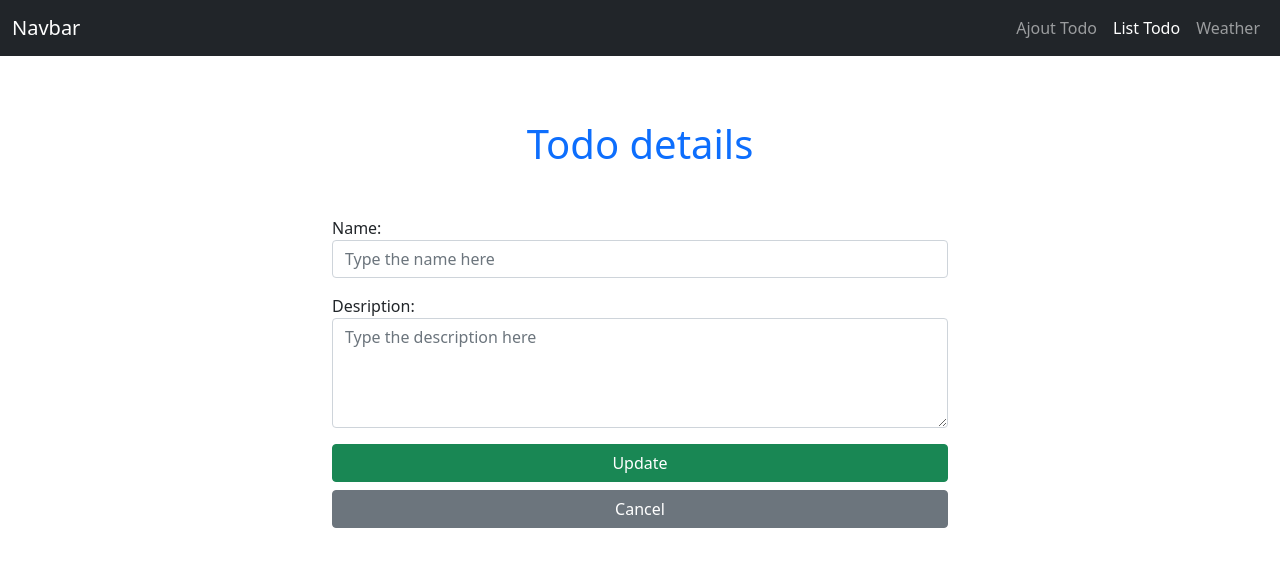
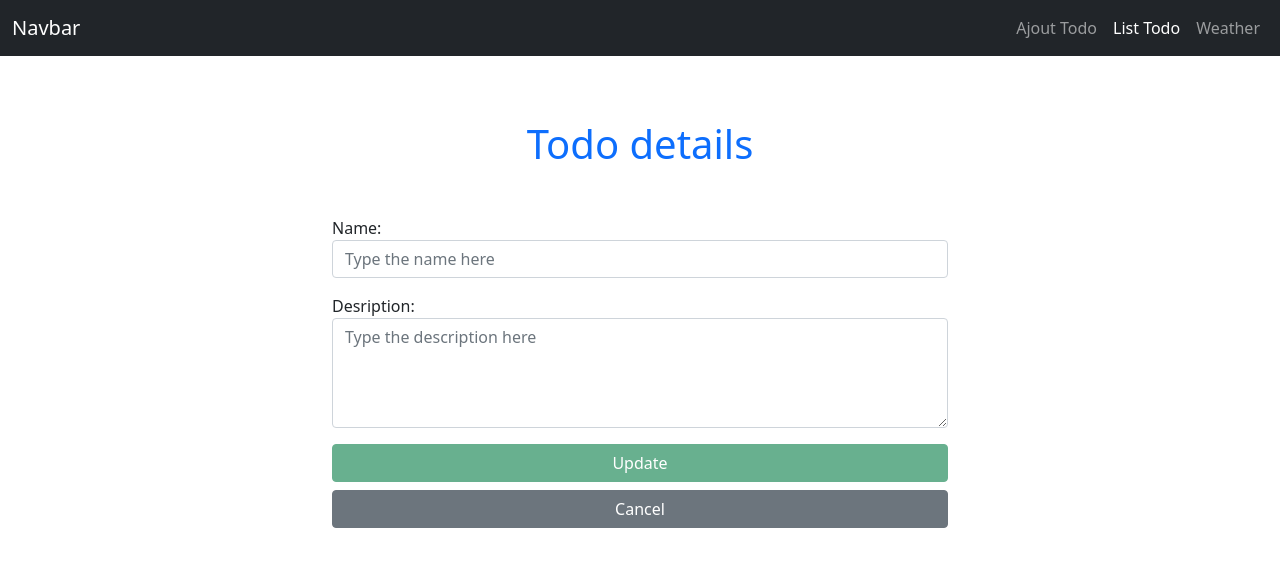
Before and after one commit to dagboujhatem/react-challenge-4, a React (Create React App) app: page /detailTodo/1 in a window 1280 px wide. Shown: the top 566 px of the page. Built offline with nearby package versions, Linux system fonts and the light colour scheme.

Commit message:
disble update button where name or description is empty

```diff
--- a/src/components/DetailTodo.js
+++ b/src/components/DetailTodo.js
@@ -131,7 +131,8 @@ class DetailTodo extends Component {
                 </div>
               </div>
               <div className="d-grid gap-2 mt-3">
-              <button type="submit" className="btn btn-success">
+              <button type="submit" className="btn btn-success"
+              disabled={this.state.data.name=="" || this.state.data.description==""}>
                 Update
               </button>
               <button className="btn btn-secondary text-white" onClick={this.handleCancel}>
```
